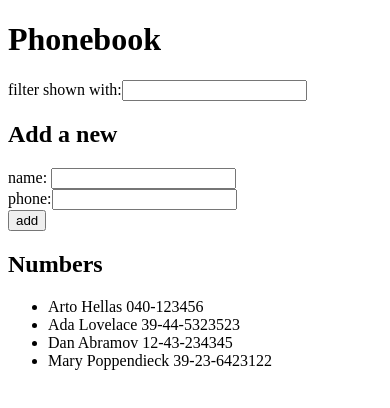
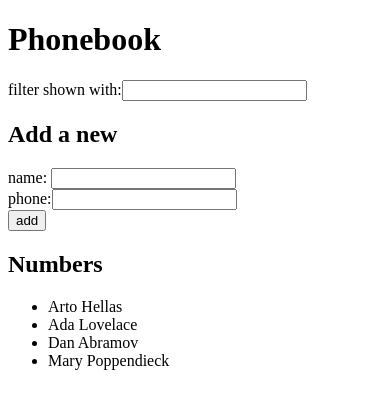
Before and after one commit to Leydisfh/Curso-Full-Stack, a React app in the folder Part2/phoneBook/: page / in a window 390 px wide. Shown: the top 408 px of the page. Built offline with nearby package versions, Linux system fonts and the light colour scheme; data requests are answered from the project's data file; the HTML template or start-up script is replaced by a standard one.

Commit message:
2.11 / phoneBook

```diff
--- /dev/null
+++ b/Part2/phoneBook/db.json
@@ -0,0 +1,24 @@
+{
+    "persons":[
+      {
+        "name": "Arto Hellas",
+        "number": "040-123456",
+        "id": 1
+      },
+      {
+        "name": "Ada Lovelace",
+        "number": "39-44-5323523",
+        "id": 2
+      },
+      {
+        "name": "Dan Abramov",
+        "number": "12-43-234345",
+        "id": 3
+      },
+      {
+        "name": "Mary Poppendieck",
+        "number": "39-23-6423122",
+        "id": 4
+      }
+    ]
+  }
--- a/Part2/phoneBook/package.json
+++ b/Part2/phoneBook/package.json
@@ -7,9 +7,11 @@
     "dev": "vite",
     "build": "vite build",
     "lint": "eslint . --ext js,jsx --report-unused-disable-directives --max-warnings 0",
-    "preview": "vite preview"
+    "preview": "vite preview",
+    "server": "json-server  -p3001 --watch db.json"
   },
   "dependencies": {
+    "axios": "^1.6.8",
     "react": "^18.2.0",
     "react-dom": "^18.2.0"
   },
@@ -21,6 +23,7 @@
     "eslint-plugin-react": "^7.34.1",
     "eslint-plugin-react-hooks": "^4.6.0",
     "eslint-plugin-react-refresh": "^0.4.6",
+    "json-server": "^1.0.0-alpha.23",
     "vite": "^5.2.0"
   }
 }
--- a/Part2/phoneBook/src/App.jsx
+++ b/Part2/phoneBook/src/App.jsx
@@ -1,19 +1,21 @@
-import { useState } from 'react';
+import { useEffect, useState } from 'react';
 import { PersonForm } from './PersonForm';
 import {Filter} from './Filter';
 import { Persons } from './Persons';
+import axios from 'axios';
 
 function App() {
-  const [persons, setPersons] = useState([
-    { name: 'Arto Hellas', phone: '040-123456', id: 1 },
-    { name: 'Ada Lovelace', phone: '39-44-5323523', id: 2 },
-    { name: 'Dan Abramov', phone: '12-43-234345', id: 3 },
-    { name: 'Mary Poppendieck', phone: '39-23-6423122', id: 4 }
-  ])
+  const [persons, setPersons] = useState([])
   const [newName, setNewName] = useState('');
   const [newPhone, setNewPhone] = useState('');
   const [search, setSearch] = useState('');
 
+  useEffect(() => {
+    axios.get('http://localhost:3001/persons')
+    .then(response => {
+      setPersons(response.data)
+    })
+  },[]);
 
 // Funciones
   const handleChange = (e) => {
```
Also changed, not shown: 1 other file (tests, documents, lock files or other folders).
